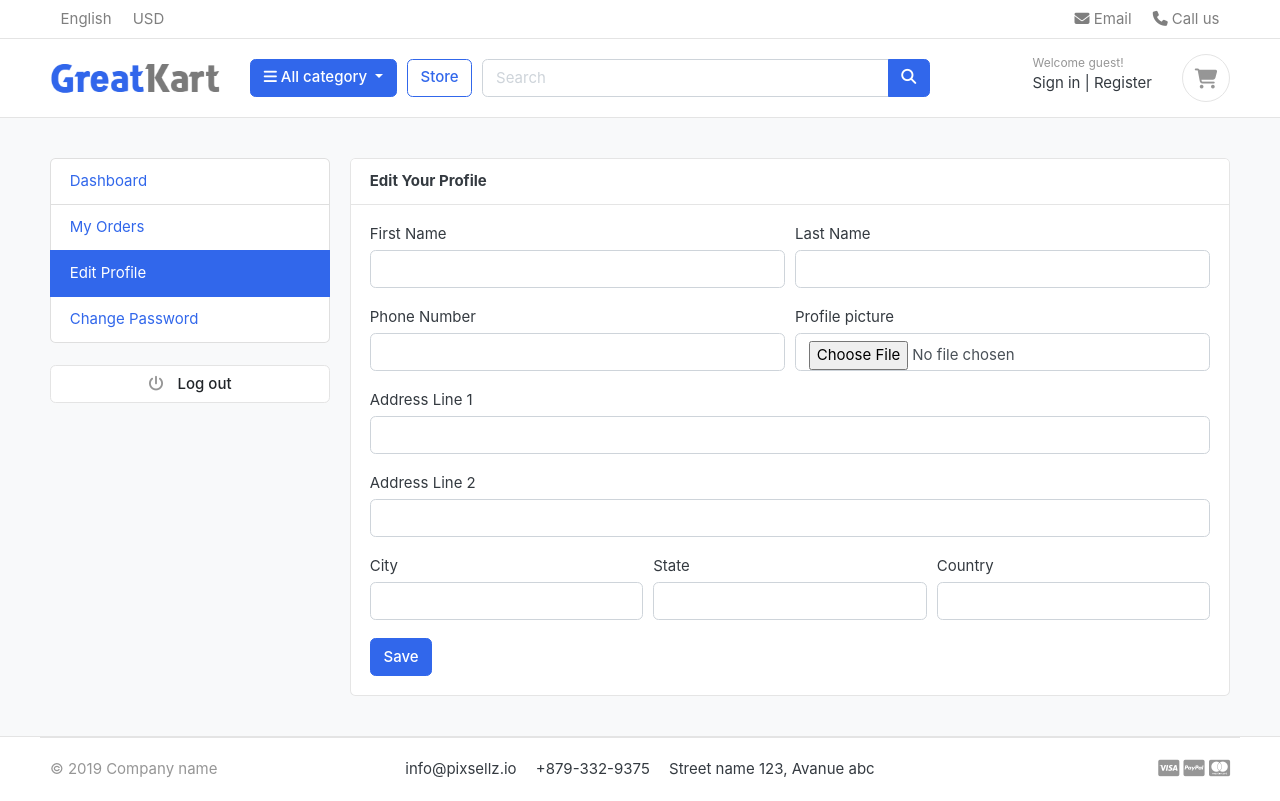
After one commit to mykkymk/ecom-django, a Django app: template templates/accounts/edit_profile.html in a window 1280 px wide. The commit adds this page. Run offline with Django 5.2, Linux system fonts and the light colour scheme; the template is opened without the code that fills it, so the values that code supplies are empty; some libraries are stand-ins or nearby versions; some web fonts are replaced.

Commit message:
Edit Profile Setup - dashboard

```diff
--- a/accounts/urls.py
+++ b/accounts/urls.py
@@ -14,4 +14,5 @@ urlpatterns = [
     path('resetPassword', views.resetPassword, name='resetPassword'),
 
     path('my_orders/', views.my_orders, name='my_orders'),
+    path('edit_profile/', views.edit_profile, name='edit_profile'),
 ]
--- a/accounts/views.py
+++ b/accounts/views.py
@@ -215,3 +215,6 @@ def my_orders(request):
         'orders': orders,
     }
     return render(request, 'accounts/my_orders.html', context)
+
+def edit_profile(request):
+    return render(request, 'accounts/edit_profile.html')
--- /dev/null
+++ b/templates/accounts/edit_profile.html
@@ -0,0 +1,76 @@
+{% extends 'base.html' %}
+
+{% block content %}
+<!-- ========================= SECTION CONTENT ========================= -->
+<section class="section-content padding-y bg">
+    {% include 'includes/alerts.html' %}
+
+<div class="container">
+	<div class="row">
+	{% include 'includes/dashboard_sidebar.html' %}
+	<main class="col-md-9">
+		<article class="card">
+		<header class="card-header">
+			<strong class="d-inline-block mr-3">Edit Your Profile</strong>
+		</header>
+		<div class="card-body">
+			<div class="row">
+				<div class="col-md-12">
+                    <form action="" method="post">
+                        {% csrf_token %}
+                        <div class="form-row">
+                            <div class="form-group col-md-6">
+                                <label for="">First Name</label>
+                                <input type="text" name="" id="" class="form-control">
+                            </div>
+                            <div class="form-group col-md-6">
+                                <label for="">Last Name</label>
+                                <input type="text" name="" id="" class="form-control">
+                            </div>
+                        </div>
+                        <div class="form-row">
+                            <div class="form-group col-md-6">
+                                <label for="">Phone Number</label>
+                                <input type="text" name="" id="" class="form-control">
+                            </div>
+                            <div class="form-group col-md-6">
+                                <label for="">Profile picture</label>
+                                <input type="file" name="" id="" class="form-control">
+                            </div>
+                        </div>
+                        <div class="form-group">
+                            <label for="">Address Line 1</label>
+                            <input type="text" name="" id="" class="form-control">
+                        </div>
+                        <div class="form-group">
+                            <label for="">Address Line 2</label>
+                            <input type="text" name="" id="" class="form-control">
+                        </div>
+                        <div class="form-row">
+                            <div class="form-group col-md-4">
+                                <label for="">City</label>
+                                <input type="text" name="" id="" class="form-control">
+                            </div>
+                            <div class="form-group col-md-4">
+                                <label for="">State</label>
+                                <input type="text" name="" id="" class="form-control">
+                            </div>
+                            <div class="form-group col-md-4">
+                                <label for="">Country</label>
+                                <input type="text" name="" id="" class="form-control">
+                            </div>
+                        </div>
+                        <input type="submit" value="Save" class="btn btn-primary">
+                    </form>
+				</div>
+			</div> <!-- row.// -->
+		</div> <!-- card-body .// -->
+		</article> <!-- order-group.// -->
+	</main>
+</div> <!-- row.// -->
+</div>
+
+
+</section>
+<!-- ========================= SECTION CONTENT END// ========================= -->
+{% endblock %}
--- a/templates/includes/dashboard_sidebar.html
+++ b/templates/includes/dashboard_sidebar.html
@@ -3,7 +3,7 @@
     <ul class="list-group">
         <a class="list-group-item {% if '/accounts/' == request.path %}active{% endif %}" href="{% url 'dashboard' %}"> Dashboard </a>
         <a class="list-group-item {% if '/my_orders' in request.path %}active{% endif %}" href="{% url 'my_orders' %}"> My Orders </a>
-        <a class="list-group-item" href="#"> Edit Profile </a>
+        <a class="list-group-item {% if '/edit_profile' in request.path %}active{% endif %}" href="{% url 'edit_profile' %}"> Edit Profile </a>
         <a class="list-group-item" href="#">Change Password</a>
     </ul>
     <br>
```
